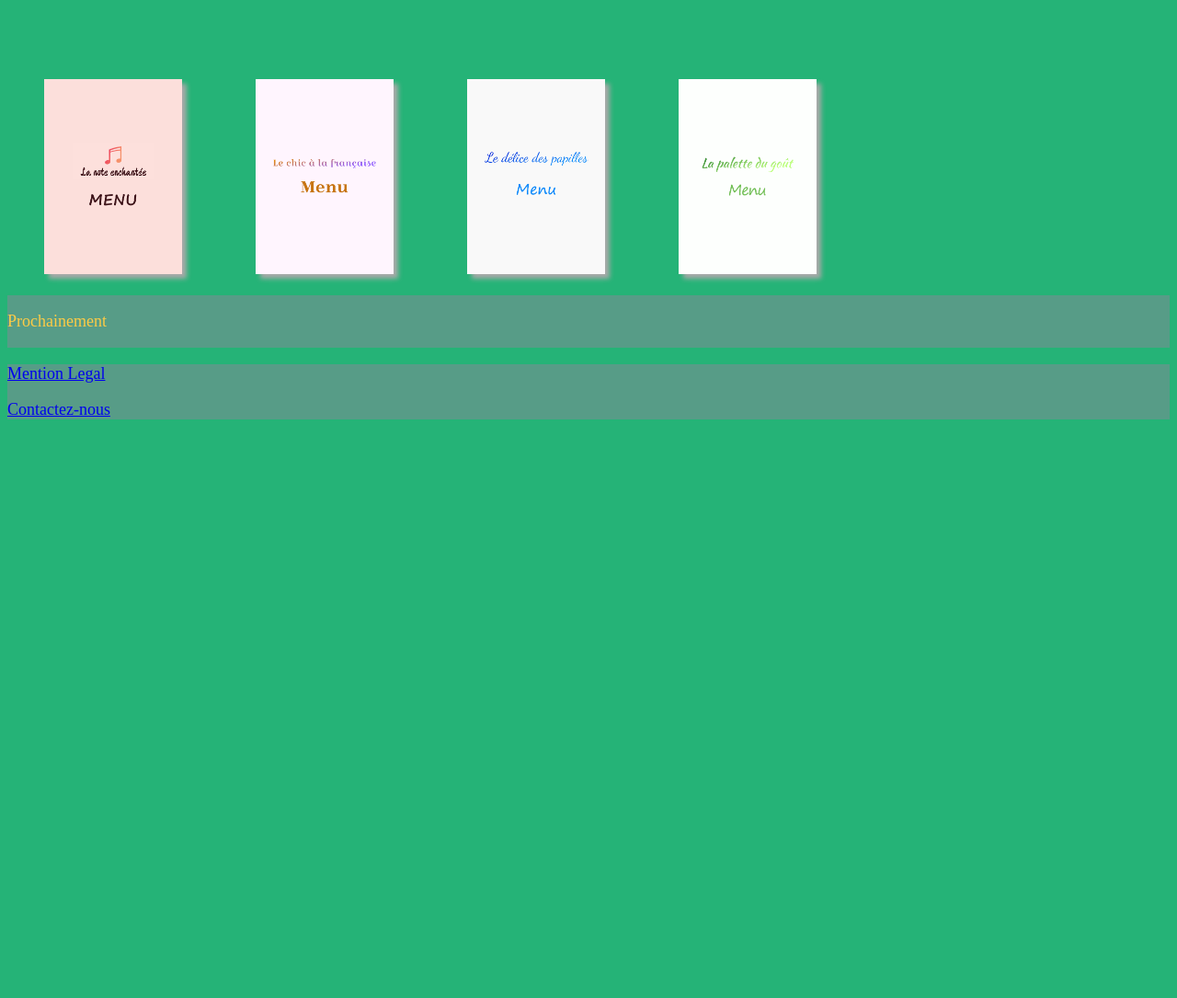
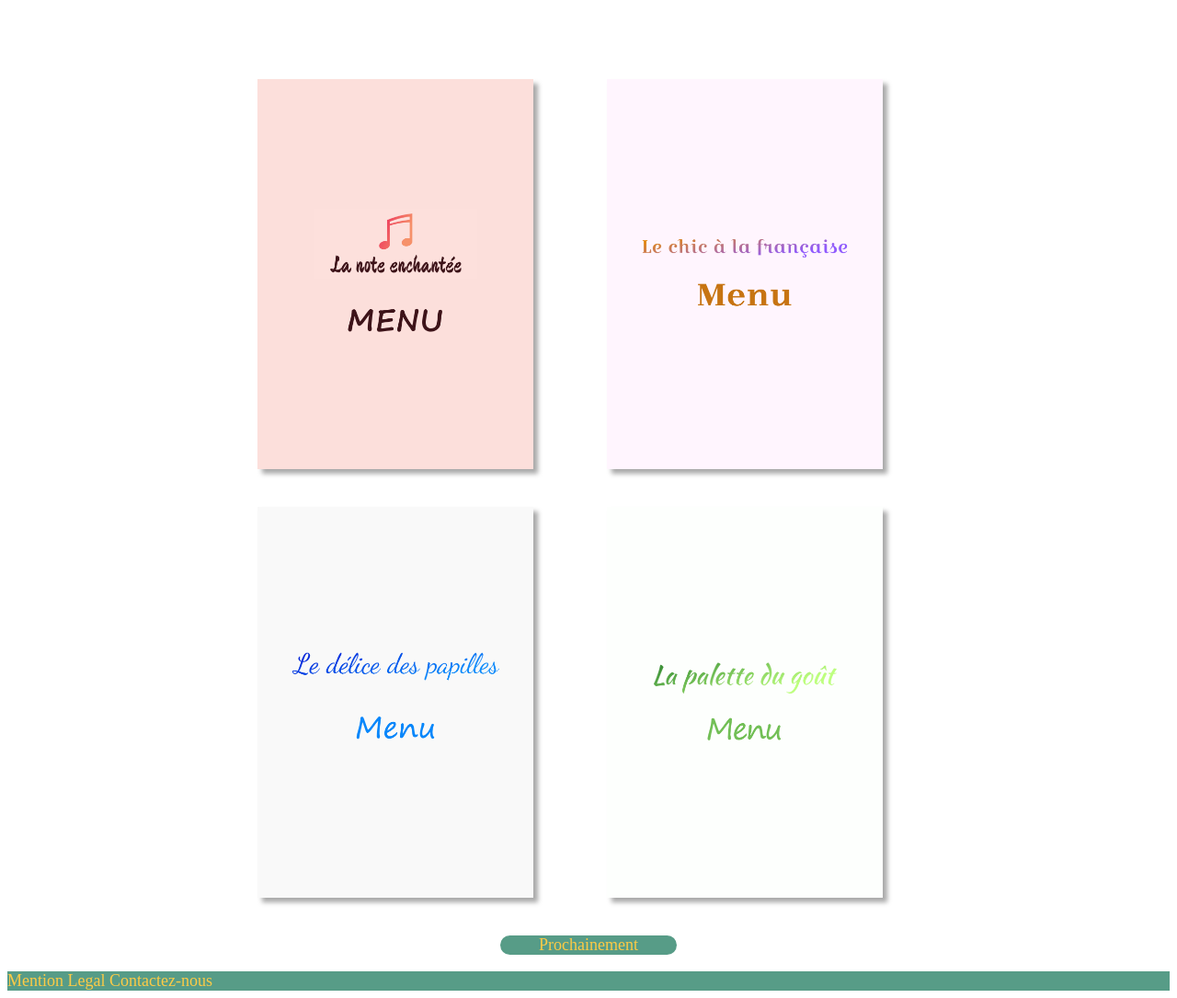
Before and after one commit to J-Roza/Ohmyfood, a website: page index.html in a window 1280 px wide. Shown: the part 231-1316 px from the top of the page at 92% size. Before the commit the page ends 800 px from the top, so only its background shows below. Drawn offline with Linux system fonts and the light colour scheme.

Commit message:
mise en place sass

```diff
--- /dev/null
+++ b/header.js
@@ -0,0 +1,3 @@
+<header>
+    <a href="index.html"><h1>ohmyfood</h1></a>
+</header>
--- a/index.html
+++ b/index.html
@@ -20,34 +20,44 @@
 
     <body>
         <header>
-            <h1>ohmyfood</h1>
+            <a href="index.html"><h1>ohmyfood</h1></a>
         </header>
 
         <main>
+
             <section>
                 <figure>
                     <a href="menu_1.html"><img class="Menu" src="img/Menus/menu-1a.png" alt="Menu 1" title="Menu 1"></a>
                 </figure>
+            </section>
+            <section>
                 <figure>
                     <a href="menu_2.html"><img class="Menu" src="img/Menus/menu-2a.png" alt="Menu 2" title="Menu 2"></a>
                 </figure>
+            </section>
+            <section>
                 <figure>
                     <a href="menu_3.html"><img class="Menu" src="img/Menus/menu-3a.png" alt="Menu 3" title="Menu 3"></a>
                 </figure>
+            </section>
+            <section>
                 <figure>
                     <a href="menu_4.html"><img class="Menu" src="img/Menus/menu-4a.png" alt="Menu 4" title="Menu 4"></a>
                 </figure>
             </section>
 
-            <section class="futur">
-                <p>Prochainement</p>
-            </section>
+
 
 
         </main>
+
+        <section class="futur">
+            <p>Prochainement</p>
+        </section>
+
             <footer>
-                <a href="mention_legal.html"><p>Mention Legal</p></a>
-                <a href="contact.html"><p>Contactez-nous</p></a>
+                <a href="mention_legal.html">Mention Legal</a>
+                <a href="mailto:ohmyfood@hotmail.com">Contactez-nous</a>
             </footer>
 
     </body>
--- a/sass/main.scss
+++ b/sass/main.scss
@@ -9,9 +9,7 @@ html{
 }
 
 body{
-    background-color: #25b377;
     font-size: 1.8em; /* base font-size is equivalent "14px" */
-
 }
 
 footer, header, .futur{
@@ -20,19 +18,36 @@ footer, header, .futur{
 }
 
 header{
-
     font-size: 6rem;
+    text-align: center;
+    margin-top: 0;
 }
 
-section {
+main {
     display: flex;
-
+    flex-wrap: wrap;
+    width: 800px;
+    margin-left: auto;
+    margin-right: auto;
 }
 
 img{
-    width: 150px;
+    width: 300px;
     box-shadow: 5px 5px 5px darkgray;
     &:hover {
         width: 160px;
     }
 }
+
+a{
+    color: $secondary-color;
+    text-decoration: none;
+}
+
+.futur{
+    margin-left: auto;
+    margin-right: auto;
+    border-radius: 25px;
+    text-align: center;
+    width: 15vw;
+}
```
Also changed, not shown: contact.html (deleted, +0 -36 lines), mention_legal.html (+9 -4 lines), menu_1.html (+6 -8 lines), menu_2.html (+6 -8 lines), menu_3.html (+6 -8 lines), menu_4.html (+6 -8 lines), css/style.css, 1 other file.
